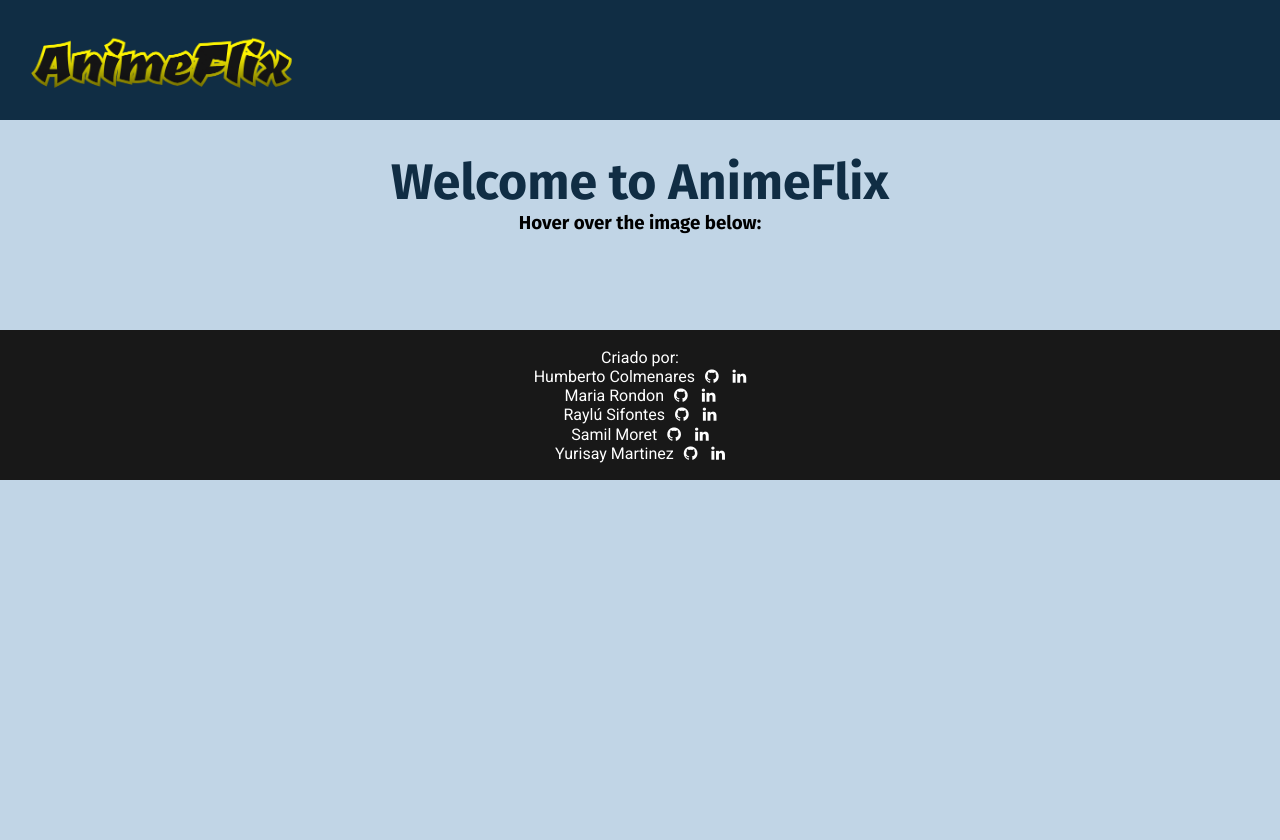
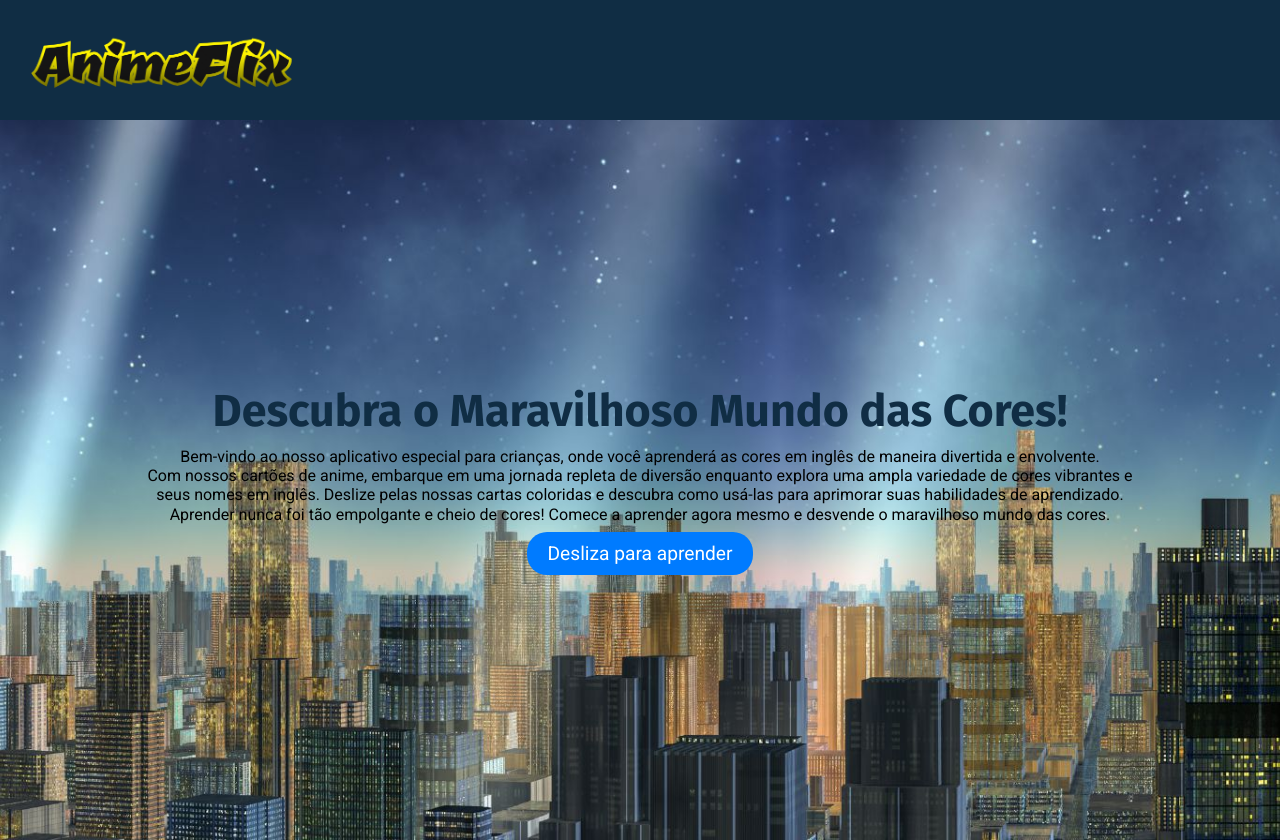
Before and after one commit to colmenareshr/animeflix, a plain HTML site: page index.html in a window 1280 px wide. Shown: the top 840 px of the page. Before the commit the page ends 800 px from the top, so only its background shows below. Drawn offline with Linux system fonts and the light colour scheme; no server answers.

Commit message:
agregando titulo y descripción del aplicativo

```diff
--- a/index.html
+++ b/index.html
@@ -1,30 +1,50 @@
 <!DOCTYPE html>
 <html lang="pt-br">
-
   <head>
     <meta charset="UTF-8" />
     <meta name="viewport" content="width=device-width, initial-scale=1.0" />
     <title>AnimeFlix</title>
-  <link rel="stylesheet" href="reset.css">
+    <link rel="stylesheet" href="reset.css" />
     <link rel="stylesheet" href="style.css" />
   </head>
 
   <body>
     <header>
-    <img class="logotipo" src="IMG/AnimeFlix3.png" alt="Logotipo AnimeFlix borda amarelo">
+      <img
+        class="logotipo"
+        src="IMG/AnimeFlix3.png"
+        alt="Logotipo AnimeFlix borda amarelo"
+      />
     </header>
     <section class="hero-container">
-    <h1>Welcome to AnimeFlix</h1>
-    <h3>Hover over the image below:</h3>
+      <div class="hero-content">
+        <h1>Descubra o Maravilhoso Mundo das Cores!</h1>
+        <p>
+          Bem-vindo ao nosso aplicativo especial para crianças, onde você
+          aprenderá as cores em inglês de maneira divertida e envolvente.<br>Com
+          nossos cartões de anime, embarque em uma jornada repleta de diversão
+          enquanto explora uma ampla variedade de cores vibrantes e seus nomes
+          em inglês. Deslize pelas nossas cartas coloridas e descubra como
+          usá-las para aprimorar suas habilidades de aprendizado. Aprender nunca
+          foi tão empolgante e cheio de cores! Comece a aprender agora mesmo e
+          desvende o maravilhoso mundo das cores.
+        </p>
+        <a href="#card-container">Desliza para aprender</a>
+      </div>
     </section>
 
     <div id="card-container" class="container"></div>
 
     <footer>
       <span>Criado por:</span>
-    <span>Humberto Colmenares
+      <span
+        >Humberto Colmenares
         <div>
-        <a class="redes_sociais" href="https://github.com/colmenareshr" target="_blank">
+          <a
+            class="redes_sociais"
+            href="https://github.com/colmenareshr"
+            target="_blank"
+          >
             <i class="fa fa-github fa-1x" aria-hidden="true"></i>
           </a>
           <a href="https://linkedin.com/in/humbertocolmenares" target="_blank">
@@ -32,7 +52,8 @@
           </a>
         </div>
       </span>
-    <span>Maria Rondon
+      <span
+        >Maria Rondon
         <div>
           <a href="https://github.com/mmedicci" target="_blank">
             <i class="fa fa-github fa-1x" aria-hidden="true"></i>
@@ -42,7 +63,8 @@
           </a>
         </div>
       </span>
-    <span>Raylú Sifontes
+      <span
+        >Raylú Sifontes
         <div>
           <a href="https://github.com/raylusifontes" target="_blank">
             <i class="fa fa-github fa-1x" aria-hidden="true"></i>
@@ -52,22 +74,30 @@
           </a>
         </div>
       </span>
-    <span>Samil Moret
+      <span
+        >Samil Moret
         <div>
           <a href="https://github.com/SamilMoret" target="_blank">
             <i class="fa fa-github fa-1x" aria-hidden="true"></i>
           </a>
-        <a href="https://www.linkedin.com/in/samil-alberto-moret-cueche-86279a60" target="_blank">
+          <a
+            href="https://www.linkedin.com/in/samil-alberto-moret-cueche-86279a60"
+            target="_blank"
+          >
             <i class="fa fa-linkedin fa-1x" aria-hidden="true"></i>
           </a>
         </div>
       </span>
-    <span>Yurisay Martinez
+      <span
+        >Yurisay Martinez
         <div>
           <a href="https://github.com/yurisaym" target="_blank">
             <i class="fa fa-github fa-1x" aria-hidden="true"></i>
           </a>
-        <a href="https://www.linkedin.com/in/yurisay-martinez-45aa41215/" target="_blank">
+          <a
+            href="https://www.linkedin.com/in/yurisay-martinez-45aa41215/"
+            target="_blank"
+          >
             <i class="fa fa-linkedin fa-1x" aria-hidden="true"></i>
           </a>
         </div>
@@ -76,5 +106,4 @@
 
     <script src="script.js"></script>
   </body>
-
 </html>
--- a/style.css
+++ b/style.css
@@ -17,18 +17,44 @@ header img {
 }
 
 h1 {
-  font-size: 50px;
+  font-size: calc(2rem + 1vw);
   font-weight: 700;
   text-align: center;
   color: #102d44;
 }
 
 .hero-container {
-  padding: 2rem;
+  min-height: 90vh;
+  background-image: url('./IMG/animeflix-hero-section.jpg');
+  background-size: cover;
+  background-position: center;
+  display: flex;
+  align-items: center;
+  justify-content: center;
+  padding: .5rem;
+}
+
+.hero-content {
+  width: 100%;
+  max-width: 1000px;
   display: flex;
   flex-direction: column;
+  justify-content: center;
   align-items: center;
-  justify-content: center;
+  text-align: center;
+  gap: .5rem;
+  text-wrap: balance;
+}
+
+.hero-content a {
+  padding: 10px 20px;
+  font-size: 1.2rem;
+  background-color: #007bff;
+  color: #fff;
+  border: none;
+  border-radius: 20px;
+  cursor: pointer;
+  transition: background-color 0.3s ease;
 }
 
 .container {
@@ -37,7 +63,7 @@ h1 {
   align-items: center;
   justify-content: space-evenly;
   flex-wrap: wrap;
-  padding: 2rem;
+  padding: 4rem;
 }
 
 .flip-card {
```
Also changed, not shown: IMG/animeflix-hero-section.jpg (added). Lines whose indentation alone changed are shown as unchanged.
